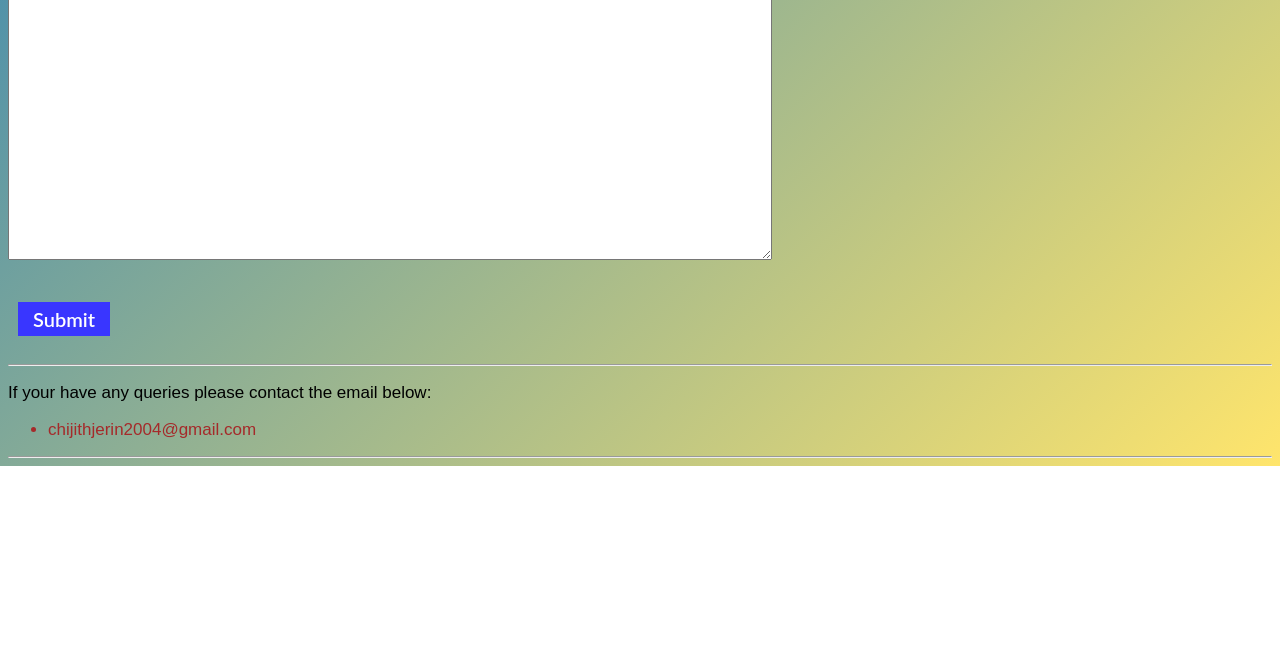
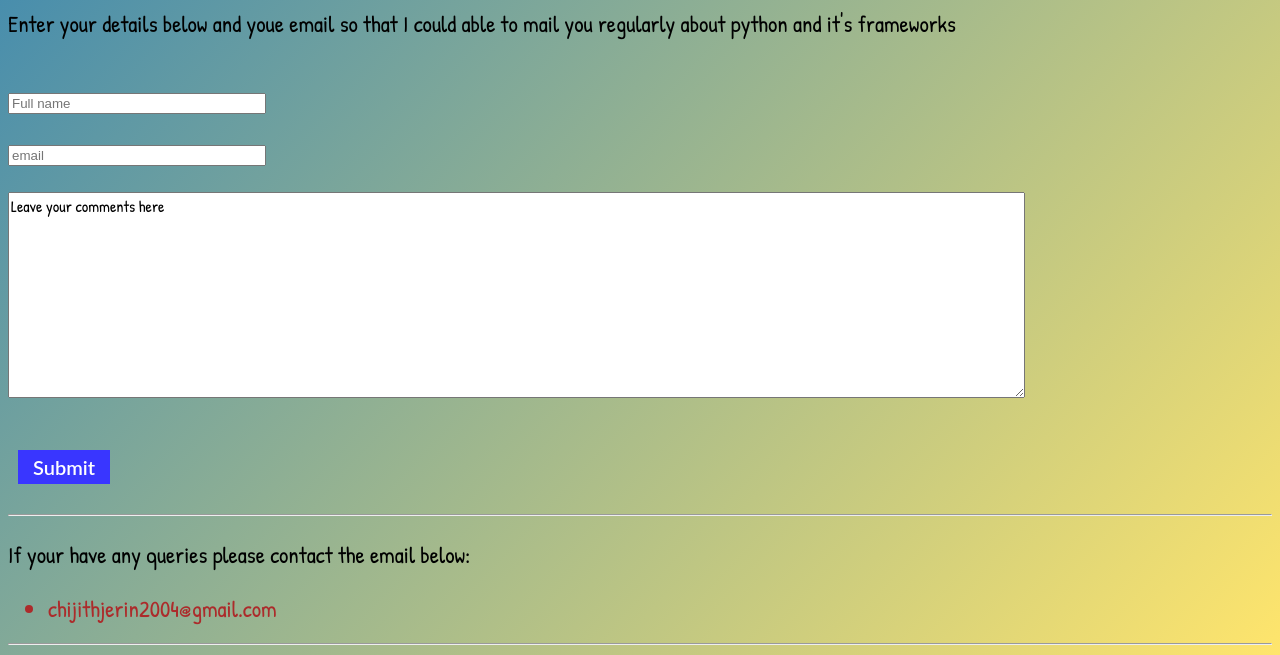
Before and after one commit to Jerin-004/Python_WebSite_HTML-CSS, a plain HTML site: page CSSindex.html in a window 1280 px wide. Shown: the part 748-1403 px from the top of the page. Before the commit the page ends 1214 px from the top, so only its background shows below. Drawn offline with Linux system fonts and the light colour scheme.

Commit message:
Font-size update

```diff
--- a/CSS/style.css
+++ b/CSS/style.css
@@ -3,12 +3,14 @@
 
 body{
     /* font-family: "Geogia",serif;  /*so this code ssays that first use times new roman and if Geogia is not available then use serif */
-    font-family: sans-serif;
-    /* font-family: 'Patrick Hand', cursive, serif; */
-    text-align: justify;
+    /* font-family: sans-serif; */
+    font-family: 'Patrick Hand', cursive, serif;
+    text-align: left;
     color:black;
-    font-size: 1em;  /*1.2 is for patric */
-    /*font-weight: 400;  /*400 is the standart range fool!! */
+    font-size: 1.2em;
+    /* font-size: 1.4em;  1.2 is for patric */
+    /* font-size: 17px; */
+    /* font-weight: 400;  400 is the standart range fool!! */
 
 
     /* background: linear-gradient(to right, rgb(6, 110, 196), rgba(255, 229, 108,0)); */
@@ -24,13 +26,20 @@ body{
 }
 
 p{
-    font-size: 17px;
-    /* font-size: 1.2em;  /*this is for patric */
+    /* font-size: 17px; */
+    font-size: 1.2em;  /*this is for patric*/
+}
+
+ul {
+    text-align: left;
+}
+
+form {
+    text-align:left;
 }
 
 #python-founder {
-    height: 300px;
-    /* width: 23%; */
+    width: 140px;
     border: 2px double rgb(34, 24, 97);
     /* margin: 80px 40px; */
     /* padding: 100px 40px 5px 0px; */
@@ -76,9 +85,10 @@ h1:hover{
 }
 
 .textbox{
-    height: 300px;
-    width: 60%;
-    font-size:14pt;
+    height: 200px;
+    width: 80%;
+    font-size:12pt;
+    font-family: 'Patrick Hand', cursive, serif;
 }
 
 .name-box {
@@ -168,23 +178,28 @@ h1:hover{
 
 li:first-child{
     color:springgreen;
-    font-size: 17px
+    font-size: 1.2em;
 }
 
 
 li:nth-child(2){
-    color:rgb(300, 138, 10);
-    font-size: 17px
+    color: rgb(300, 138, 10);
+    font-size: 1.2em;
 }                                   /* Sudo Selectorss are the most supreme selectors */
 
+li:nth-child(3){
+    color:gold;
+    font-size: 1.2em;
+}
+
 li:last-child{
-    color:gold;
-    font-size: 17px
+    color:rgb(172, 43, 43);
+    font-size: 1.2em;
 }
 
 li:only-child{
-    color:brown;
-    font-size: 17px;
+    color:rgb(172, 43, 43);
+    font-size: 1.2em;
 }
 
 /* a{
--- a/CSSindex.html
+++ b/CSSindex.html
@@ -35,8 +35,6 @@
             <li>Easy to learn</li>
             <li>Cross-platform</li>
             <li>And learning this language gives you more job opurtunity</li>
-        </ul>
-        <ul>
             <li>Object oriented programming language</li>
         </ul>
 
@@ -69,7 +67,7 @@
         </form>
 
         <hr/>
-        <p>If your have any queries please contact the email below: </p>
+        <p style="text-align: left;">If your have any queries please contact the email below: </p>
         <ul>
             <li>
                 chijithjerin2004@gmail.com
```
